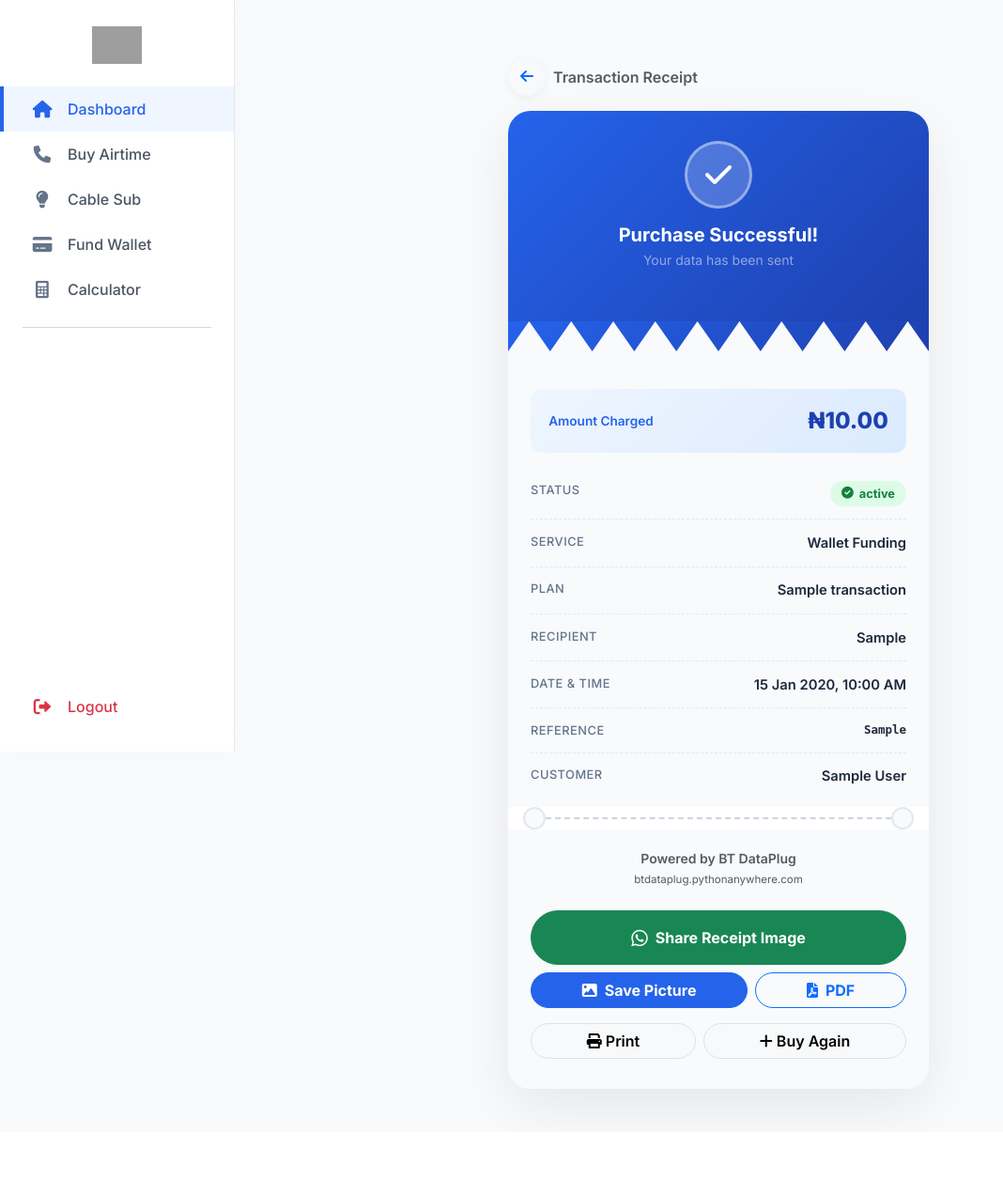
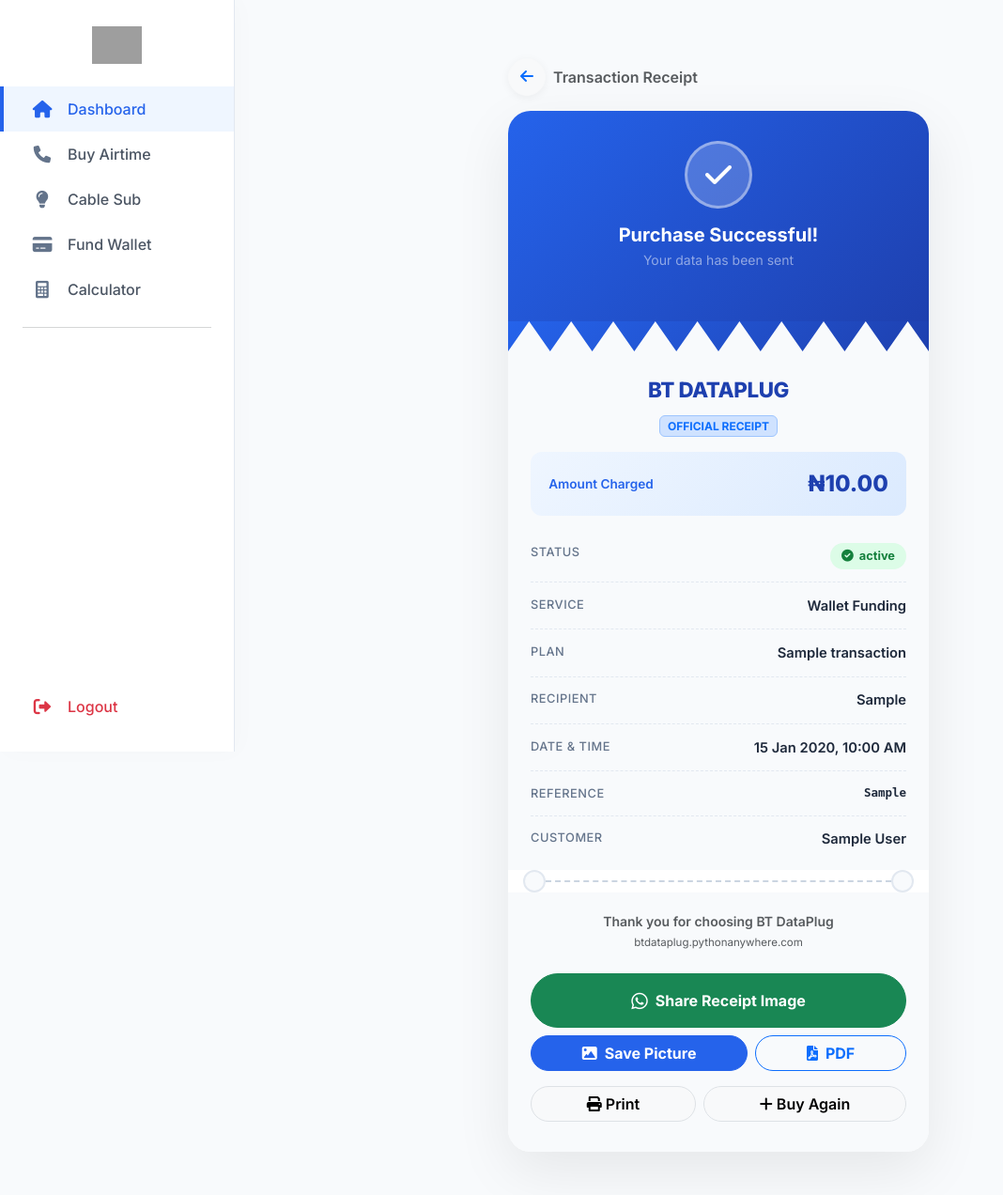
Before and after one commit to Yusuf-Babagana/bt-dataplug, a Django app: page /receipt/1/ in a window 1280 px wide. Shown: the whole page at 94% size, without its empty margins (0-1068 px from the left). Before the commit the page ends 1195 px from the top, so only its background shows below. Run offline with Django 5.2, Linux system fonts and the light colour scheme; a user stored in the database is signed in; tables that the repository leaves empty hold one stand-in row (values such as "Sample post"); some libraries are stand-ins or nearby versions; grey boxes are pictures that could not be loaded.

Commit message:
Added data purchase

```diff
--- a/vtu_app/templates/vtu_app/receipt.html
+++ b/vtu_app/templates/vtu_app/receipt.html
@@ -173,6 +173,15 @@
         text-align: center;
     }
 
+    /* Brand Header for Image */
+    .brand-title {
+        color: #1e40af;
+        font-weight: 800;
+        font-size: 1.4rem;
+        letter-spacing: -0.02em;
+        margin-bottom: 0.5rem;
+    }
+
     @media print {
         .no-print {
             display: none !important;
@@ -211,6 +220,10 @@
         <div class="tear"></div>
 
         <div class="receipt-body">
+            <div class="text-center mb-3">
+                <div class="brand-title">BT DATAPLUG</div>
+                <div class="badge bg-primary-subtle text-primary border border-primary-subtle">OFFICIAL RECEIPT</div>
+            </div>
 
             <div class="amount-row">
                 <span class="label">Amount Charged</span>
@@ -257,7 +270,7 @@
         </div>
 
         <div class="receipt-footer">
-            <p class="small text-muted mb-1 fw-semibold">Powered by BT DataPlug</p>
+            <p class="small text-muted mb-1 fw-semibold">Thank you for choosing BT DataPlug</p>
             <p class="text-muted" style="font-size: 0.72rem;">btdataplug.pythonanywhere.com</p>
 
             <div class="mt-4 no-print d-grid gap-2">
@@ -289,10 +302,14 @@
 </div>
 
 <script>
-    // 1. Share as a real Image File (Works on Mobile)
     async function shareAsImage() {
         const element = document.getElementById('capture-area');
-        const canvas = await html2canvas(element, { scale: 3, backgroundColor: "#ffffff" });
+        // Hide buttons manually before capture just in case
+        const canvas = await html2canvas(element, {
+            scale: 3,
+            backgroundColor: "#ffffff",
+            ignoreElements: (el) => el.classList.contains('no-print')
+        });
 
         canvas.toBlob(async (blob) => {
             const file = new File([blob], "BT-Receipt-{{ tx.reference }}.png", { type: "image/png" });
@@ -314,10 +331,13 @@
         }, 'image/png');
     }
 
-    // 2. Download as Image (Picture)
     function downloadImage() {
         const element = document.getElementById('capture-area');
-        html2canvas(element, { scale: 2, backgroundColor: "#ffffff" }).then(canvas => {
+        html2canvas(element, {
+            scale: 2,
+            backgroundColor: "#ffffff",
+            ignoreElements: (el) => el.classList.contains('no-print')
+        }).then(canvas => {
             const link = document.createElement('a');
             link.download = 'BT-DataPlug-Receipt-{{ tx.reference }}.png';
             link.href = canvas.toDataURL("image/png");
@@ -325,12 +345,14 @@
         });
     }
 
-    // 3. Download as PDF
     function downloadPDF() {
         const { jsPDF } = window.jspdf;
         const element = document.getElementById('capture-area');
 
-        html2canvas(element, { scale: 2 }).then(canvas => {
+        html2canvas(element, {
+            scale: 2,
+            ignoreElements: (el) => el.classList.contains('no-print')
+        }).then(canvas => {
             const imgData = canvas.toDataURL('image/png');
             const pdf = new jsPDF('p', 'mm', 'a4');
 
```
